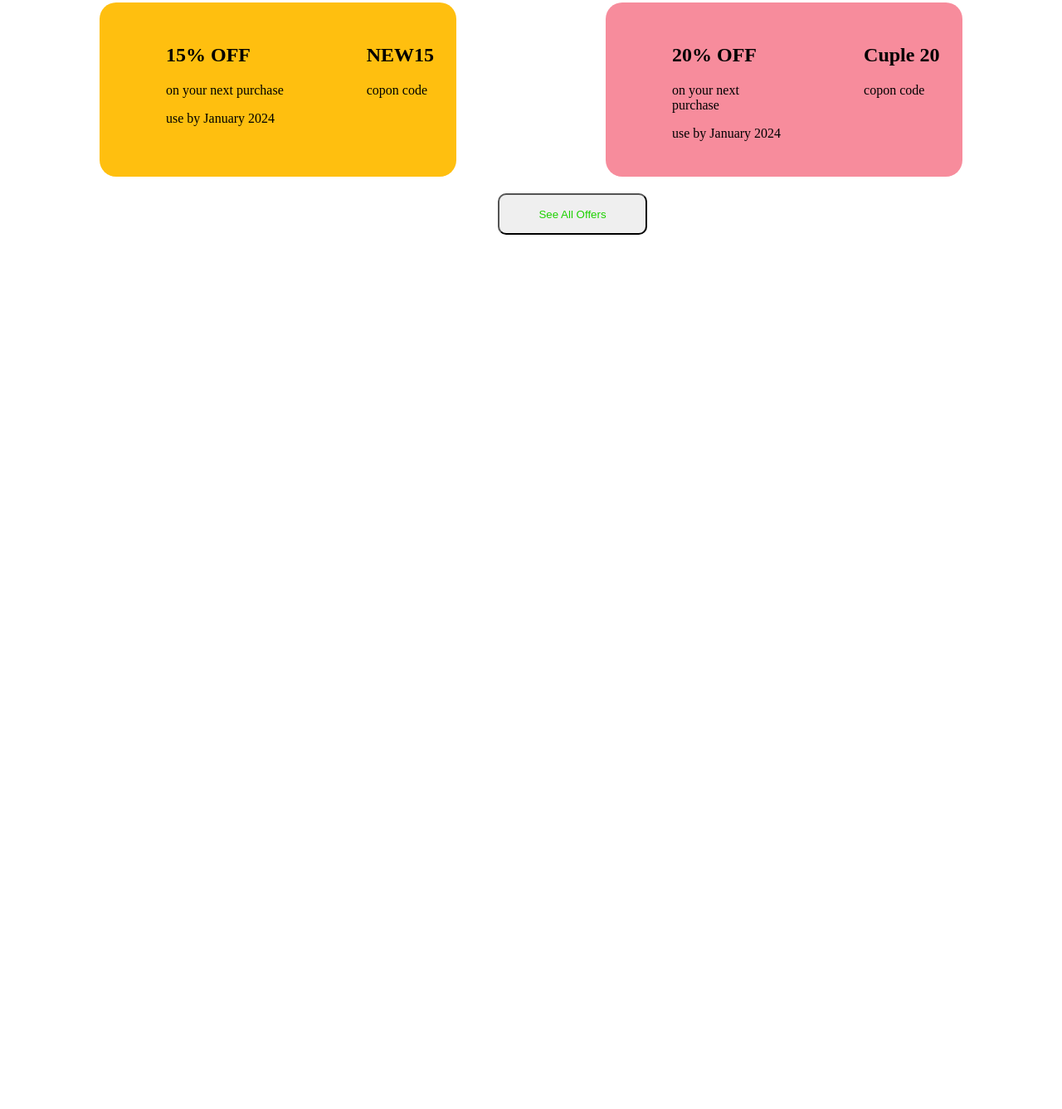
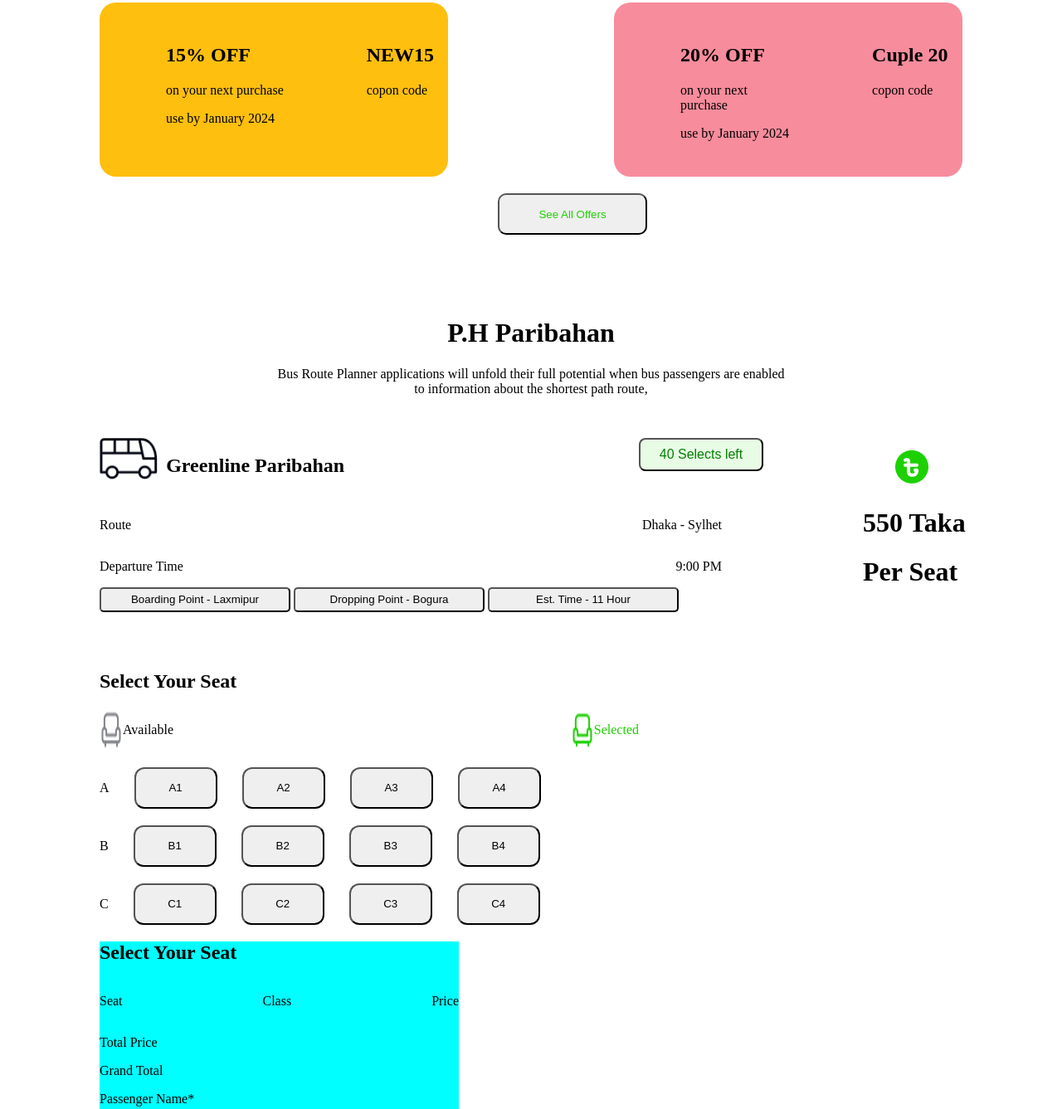
Before and after one commit to nasermunshi/5th-Assingment, a plain HTML site: page index.html in a window 1280 px wide. Shown: the part 880-2217 px from the top of the page at 83% size. Before the commit the page ends 1171 px from the top, so only its background shows below. Drawn offline with Linux system fonts and the light colour scheme.

Commit message:
add the section

```diff
--- a/index.html
+++ b/index.html
@@ -47,7 +47,105 @@
  </section>
  <button class="offer-btn">See All Offers</button>
 
+ <!-- button section start -->
+<div class="batton-text">
+<h1>P.H Paribahan</h1>
+<p>Bus Route Planner applications will unfold their full potential when bus passengers are enabled <br> to information about the shortest path route,</p>
+</div>
+<section>
+ <div class="Selects-left">
+ <div class="Selects">
+ <img class="bus-logo" src="images/bus-logo.png" alt="">
+<h1 class="Greenline">Greenline Paribahan</h1>
+ </div>
+ <button class="button-act">
+ <span class="btn-text">40 Selects left</span>
+</button>
+ </div>
+</section>
 
+<div class="dhaka-to">
+ <div class="Dhaka">
+ <p>Route</p>
+  <p>Dhaka - Sylhet</p>
+ </div>
+ <div class="Dhaka">
+  <p>Departure Time</p>
+  <p>9:00 PM</p>
+ </div>
+ <div>
+ <button class="btn-three">Boarding Point - Laxmipur</button>
+ <button class="btn-three">Dropping Point - Bogura</button>
+ <button class="btn-three">Est. Time - 11 Hour</button>
+ </div>
+ <div class="set-price">
+  <img class="set-img" src="images/fare.png" alt="">
+  <h1>550 Taka</h1>
+  <h1>Per Seat</h1>
+ </div>
+</div>
+</div>
+
+<section class="main-section">
+ <h1>Select Your Seat</h1>
+
+ <div class="btn-container">
+ <div class="add-btn">
+ <img src="images/seat-gray.png" alt="">
+ <p>Available</p>
+ </div>
+ <div class="add-btn">
+ <img src="images/seat-green.png" alt="">
+ <p class="Selected">Selected</p>
+ </div>
+</div>
+
+<div class="button-click">
+<p>A</p>
+<button class="button-one">A1</button>
+<button class="button-one">A2</button>
+<button class="button-one">A3</button>
+<button class="button-one">A4</button>
+</div>
+<div class="button-click">
+<p>B</p>
+<button class="button-one">B1</button>
+<button class="button-one">B2</button>
+<button class="button-one">B3</button>
+ <button class="button-one">B4</button>
+</div>
+
+<div class="button-click">
+<p>C</p>
+<button class="button-one">C1</button>
+<button class="button-one">C2</button>
+<button class="button-one">C3</button>
+ <button class="button-one">C4</button>
+</div>
+</section>
+
+<section class="Your-Seat">
+ <div>
+<h1>Select Your Seat</h1>
+</div>
+<div class="Seat">
+ <p>Seat</p>
+ <p>Class</p>
+ <p>Price</p>
+</div>
+<div>
+ <p class="Total">Total Price</p>
+</div>
+
+<div class="Total">
+<p>Grand Total</p>
+</div>
+<div>
+ <p>Passenger Name*</p>
+
+</div>
+</section>
  </main>
+
 </body>
 </html>
--- a/style/style.css
+++ b/style/style.css
@@ -56,7 +56,7 @@
  font: bold;
 }
 .discount-contaent{
-gap: 180px;
+gap: 200px;
  display: flex;
 }
 .discount{
@@ -87,3 +87,105 @@
  height: 50px;
  color: rgb(29, 209, 0);
 }
+.batton-text{
+ margin-top: 100px;
+text-align: center;
+}
+.Selects{
+display: flex;
+ }
+ .bus-logo{
+ height: 50px;
+ }
+.Greenline{
+ padding-left: 10px;
+}
+.Selects-left{
+ margin-top: 50px;
+justify-content: space-between;
+ display: flex;
+ height: 80px;
+ width: 800px;
+ border-radius: 2px;
+ gap: 10px;
+}
+.btn-text{
+ font-size: larger;
+ font: bold;
+ color: green;
+}
+.button-act{
+ border-radius: 8px;
+ height: 40px;
+ width: 150px;
+ background-color: rgba(29, 209, 0, 0.1);
+}
+.Dhaka{
+ font: bold;
+ display: flex;
+ justify-content: space-between;
+
+}
+.dhaka-to{
+height: 80px;
+ width: 750px;
+
+}
+.btn-three{
+border-radius: 5px;
+height: 30px;
+width: 230px;
+}
+.set-img{
+padding-left: 35px;
+}
+.set-price{
+margin-top: -200px;
+ margin-left: 920px;
+height: 150px;
+width: 130px;
+}
+.btn-container{
+ width: 650px;
+ /* background-color: aqua;                    */
+}
+.btn-container{
+ display: flex;
+ justify-content: space-between;
+}
+.Selected{
+ color: rgb(29, 209, 0);
+}
+.add-btn{
+ display: flex;
+}
+.button-click{
+ margin-top: 20px;
+ display: flex;
+ gap: 30px;
+}
+.button-one{
+ border-radius: 12px;
+ width: 100px;
+height: 50px;
+}
+.main-section{
+ margin-top: 120px;
+}
+/* secount section */
+.Your-Seat{
+background-color: aqua;
+ height: 830px;
+ Width :433px
+}
+.Seat{
+ justify-content: space-between;
+ display: flex;
+}
+.Have{
+ height: 46px;
+Width:369px
+}
+.Total{
+ font: bold;
+}
```
